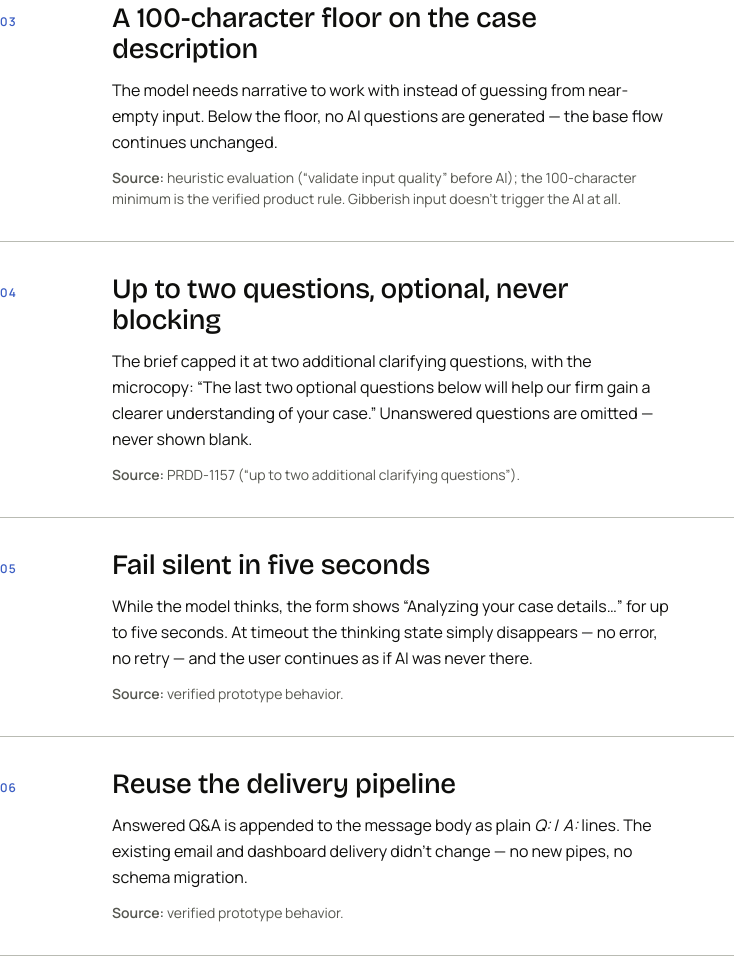
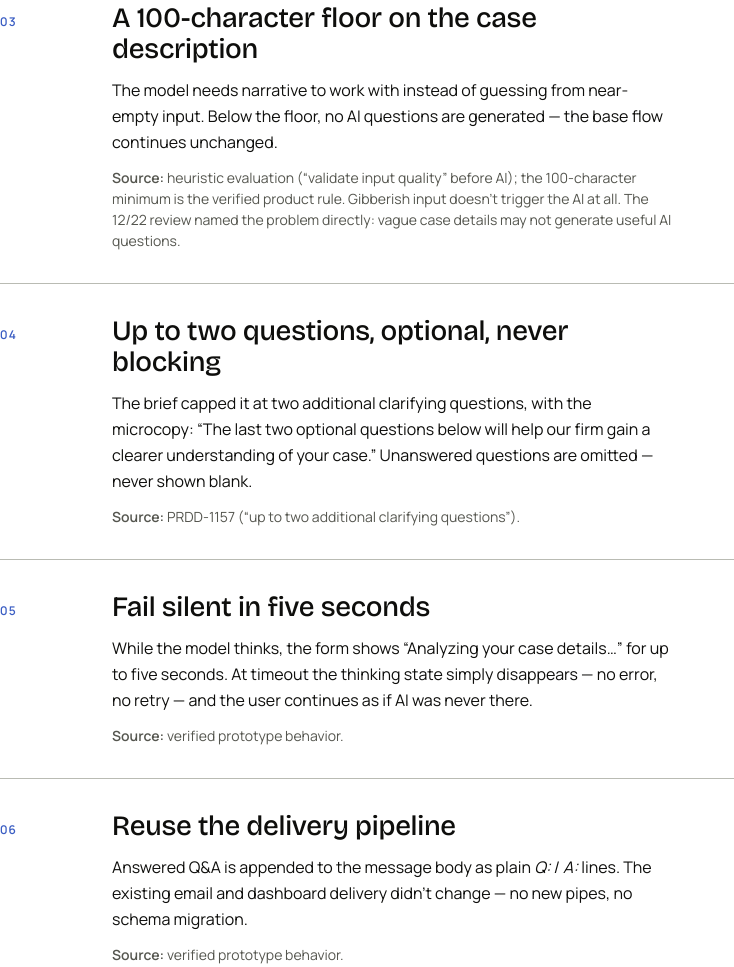
Before and after one commit to falinwang/portfolio-2026, a plain HTML site: page index.html in a window 1280 px wide. Shown: the part 3325-4292 px from the top of the page, without its empty margins (0-734 px from the left). Drawn offline with nearby package versions, Linux system fonts and the light colour scheme.

Commit message:
Q1: decision 03 note gains 12/22 review problem statement

```diff
--- a/index.html
+++ b/index.html
@@ -246,7 +246,7 @@
         <div class="dec-idx">03</div>
         <div><h3>A 100-character floor on the case description</h3>
           <p class="d-body">The model needs narrative to work with instead of guessing from near-empty input. Below the floor, no AI questions are generated &mdash; the base flow continues unchanged.</p>
-          <p class="d-note"><span class="src">Source:</span> heuristic evaluation (&ldquo;validate input quality&rdquo; before AI); the 100-character minimum is the verified product rule. Gibberish input doesn&rsquo;t trigger the AI at all.</p>
+          <p class="d-note"><span class="src">Source:</span> heuristic evaluation (&ldquo;validate input quality&rdquo; before AI); the 100-character minimum is the verified product rule. Gibberish input doesn&rsquo;t trigger the AI at all. The 12/22 review named the problem directly: vague case details may not generate useful AI questions.</p>
         </div>
         <div class="d-side"></div>
       </div>
```
